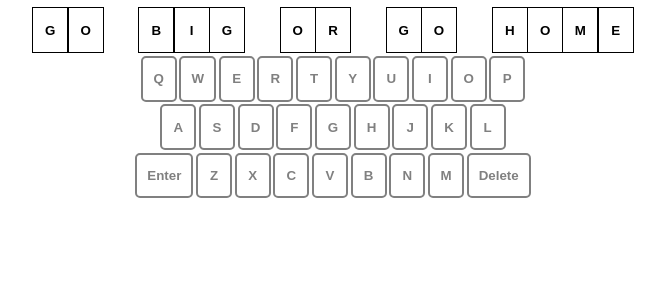
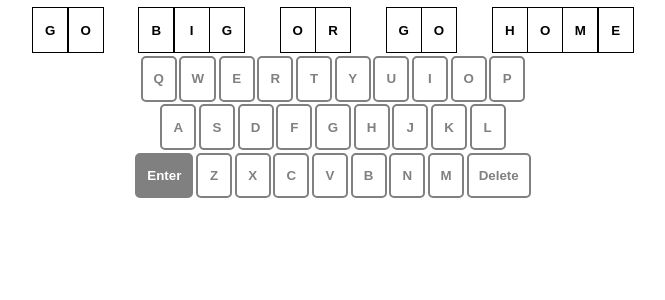
Before and after one commit to ericdachen/phrasle, a React (Create React App) app in the folder phrasle/: page / in a window 1280 px wide. Both pictures are taken after a click on the button "Enter". Shown: the top 300 px of the page, without its empty margins (307-972 px from the left). Built offline with nearby package versions, Linux system fonts and the light colour scheme.

Commit message:
Letters change when you click

```diff
--- a/phrasle/src/App.js
+++ b/phrasle/src/App.js
@@ -1,7 +1,5 @@
 
 import './App.css';
-import './components/keyboard/keyboard'
-import KeyBoard from './components/keyboard/keyboard';
 import PhraseBoard from './components/word/phrase/phrase'
 import Interface from './components/interface/interface';
 import styled, {css} from 'styled-components'
--- a/phrasle/src/components/letterbox/key.jsx
+++ b/phrasle/src/components/letterbox/key.jsx
@@ -1,6 +1,6 @@
-import React from 'react';
-import './key.css';
-import styled, {css} from 'styled-components'
+import React, { useState } from "react";
+import "./key.css";
+import styled, { css } from "styled-components";
 
 const Button = styled.button`
   background: transparent;
@@ -11,19 +11,46 @@ const Button = styled.button`
   padding: 1em 0.75em;
   min-width: 2.7em;
   font-weight: bold;
+  cursor: pointer;
 
-  ${props =>
-    props.primary &&
+  ${(props) =>
+    props.correct &&
     css`
-      background: palevioletred;
+      background: #7ee53a;
+      border: 2px solid #7ee53a;
       color: white;
     `};
-`
+
+  ${(props) =>
+    props.clicked &&
+    css`
+      background: gray;
+      border: 2px solid gray;
+      color: white;
+    `};
+`;
 
 function Key(props) {
-        return (
-            <Button>{props.letter}</Button>
-        );
+  const [clicked, setClicked] = useState(false);
+  const [correct, setCorrect] = useState(props.phrase);
+
+  function handleClick(e) {
+    setClicked(true);
   }
 
+  function ButtonState(props) {
+    if (clicked) {
+      return (
+        <Button onClick={handleClick} clicked>
+          {props.letter}
+        </Button>
+      );
+    } else {
+      return <Button onClick={handleClick}>{props.letter}</Button>;
+    }
+  }
+
+  return <ButtonState letter={props.letter} />;
+}
+
 export default Key;
```
Also changed, not shown: 1 other file (tests, documents, lock files or other folders).
